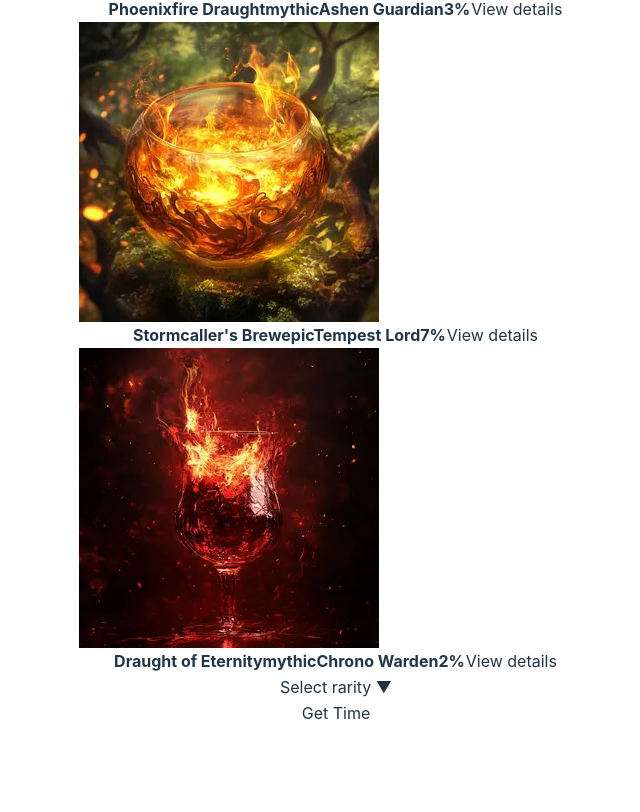
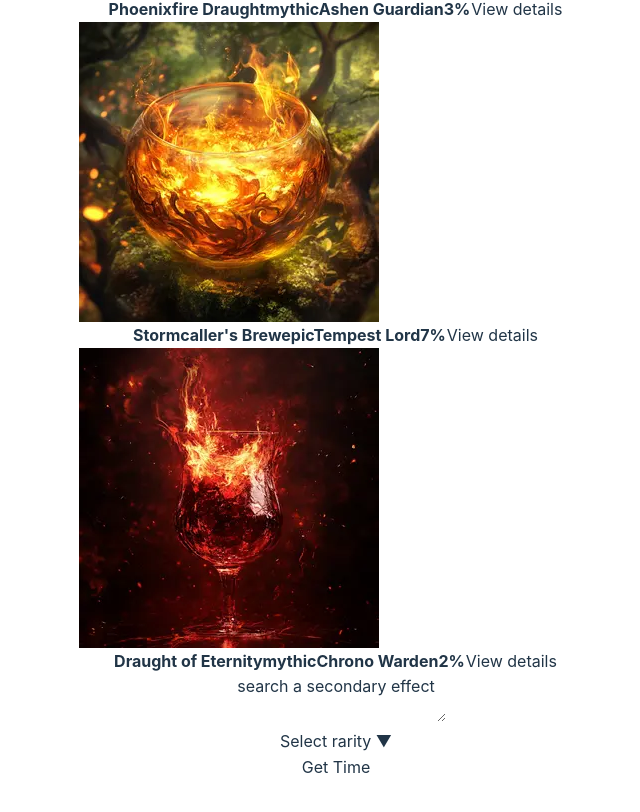
Before and after one commit to Aldatz/Aldatz-Frutos-intcli2425, a React (Vite) app: page / in a window 1280 px wide. Shown: the part 2618-3430 px from the top of the page, without its empty margins (304-944 px from the left). Before the commit the page ends 3376 px from the top, so only its background shows below. Built offline with nearby package versions, Linux system fonts and the light colour scheme.

Commit message:
add secondary effect search

```diff
--- a/src/components/potionCard.tsx
+++ b/src/components/potionCard.tsx
@@ -23,7 +23,7 @@ const PotionCard: React.FC<ItemCardProps> = ({
   return (
     <>
       <div
-        className="relative w-full h-auto p-4 bg-black/60 border border-gold text-gray-200 shadow-md cursor-pointer
+        className="relative w-[250px] h-[300px] p-4 bg-black/60 border border-gold text-gray-200 shadow-md cursor-pointer
                    hover:scale-[1.02] transition-transform duration-200 flex flex-col potions-center justify-start items-center rounded-lg"
       >
         <img
--- a/src/components/potionList.tsx
+++ b/src/components/potionList.tsx
@@ -4,6 +4,7 @@ import DropDown from './dropdown';
 import { useState } from 'react';
 import { filterByRarity } from '../helpers/filterByRarity';
 import { calculateCraftingTime } from '../helpers/calculateCraftiongTime';
+import { findPotionByEffect } from '../helpers/findPotionByEffect';
 
 interface ItemCarouselProps {
   potions: Potion[];
@@ -15,18 +16,27 @@ const PotionList: React.FC<ItemCarouselProps> = ({
 
   const [selectedOption, setSelectedOption] = useState<string | any | null>(null);
   const [time, setTime] = useState<string | any | null>(null);
+  const [secondaryEffect, setSecondaryEffect] = useState<string | any | null>(null);
 
   let filteredPotions = potions
+
   if (selectedOption === "legendary" || selectedOption === "epic" || selectedOption === "mythic") {
     filteredPotions = filterByRarity(potions, selectedOption)
   }
   console.log(selectedOption);
 
+  const filteredBySecondaryEffect = secondaryEffect;
+
+  if (filteredBySecondaryEffect != "" && filteredBySecondaryEffect != null) {
+      filteredPotions = findPotionByEffect(filteredPotions ,filteredBySecondaryEffect)
+  }
 
   const getTime = () => {
     const timeget = calculateCraftingTime(filteredPotions)
     setTime(timeget)
   };
+
+
 
   const PotionsPerRow = filteredPotions.length;
   const startIndex = 0;
@@ -48,15 +58,31 @@ const PotionList: React.FC<ItemCarouselProps> = ({
         <p>No potions available.</p>
       )}
       <div className='absolute top-8 grid grid-flow-col auto-cols-max'>
-        <div className='bottom-16'>
+        <div>
+          <label htmlFor="about" className="block text-sm/6 font-medium text-gray-900 mx-12">
+            search a secondary effect
+          </label>
+          <div className="mt-2">
+            <textarea
+              id="about"
+              name="about"
+              rows={1}
+              className="block w-full rounded-md bg-white px-3 py-1.5 text-base text-gray-900 outline outline-1 -outline-offset-1 outline-gray-300 placeholder:text-gray-400 focus:outline focus:outline-2 focus:-outline-offset-2 focus:outline-indigo-600 sm:text-sm/6"
+              value={secondaryEffect}
+              onChange={e => setSecondaryEffect(e.target.value)}
+
+            />
+          </div>
+        </div>
+        <div className='mx-12 my-4'>
           <DropDown
             setSelectedOption={setSelectedOption}>
           </DropDown>
         </div>
         <div className='bottom-16'>
-          <button  className="bg-black bg-opacity-70 text-white text-xl font-semibold py-2 px-4 rounded-lg shadow-md
-        hover:bg-neutral-800 hover:bg-opacity-70 border-sepia border-2 mt-2"
-          onClick={getTime}>
+          <button className="bg-black bg-opacity-70 text-white text-xl font-semibold py-2 px-4 rounded-lg shadow-md
+        hover:bg-neutral-800 hover:bg-opacity-70 border-sepia border-2 mt-2 m-12"
+            onClick={getTime}>
             Get Time
           </button>
           {time}
--- a/src/helpers/findPotionByEffect.ts
+++ b/src/helpers/findPotionByEffect.ts
@@ -6,7 +6,7 @@ export function findPotionByEffect(potions: Potion[], secondaryEffect: string) {
     let counter = 0;
     for (let i = 0; i < potions.length; i++) {
         for (let j = 0; j < potions[i].effects.secondary.length; j++) {
-            if (potions[i].effects.secondary[j].attribute === secondaryEffect) {
+            if (potions[i].effects.secondary[j].attribute.includes(secondaryEffect)) {
                 filteredPotionArray[counter] = potions[i];
                 counter += 1;
             }
```
